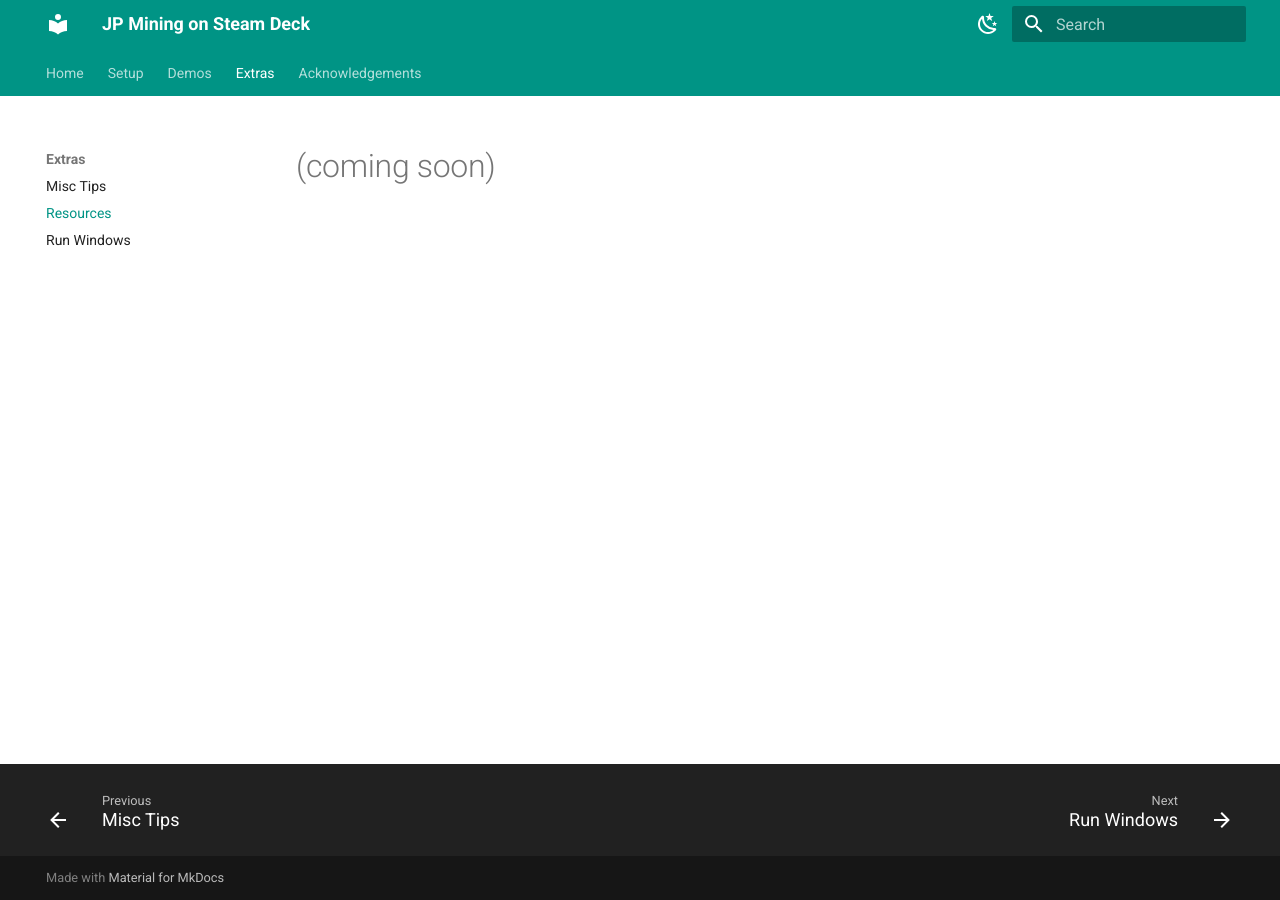
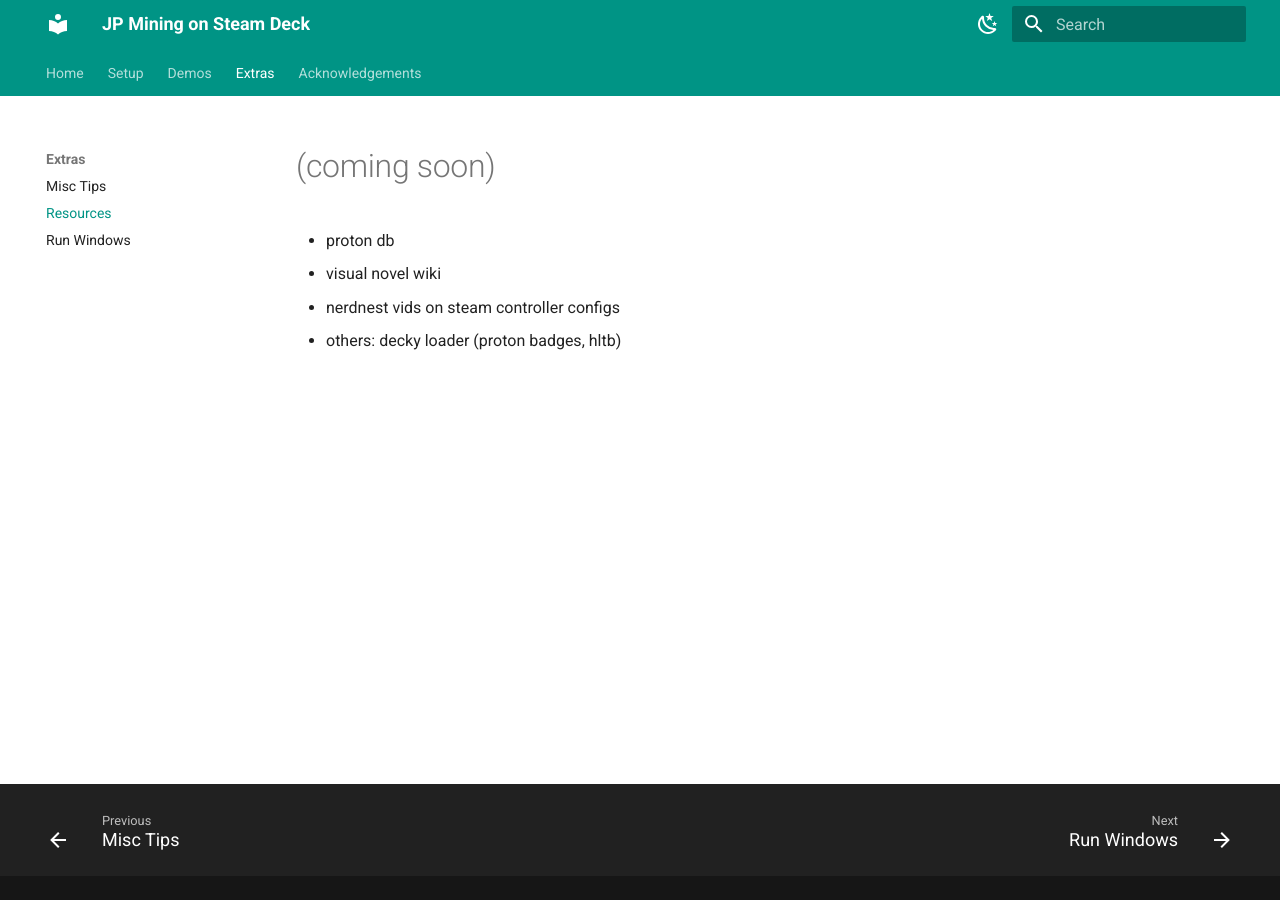
Before and after one commit to aka-baka/deck-mining, an MkDocs documentation site: the page built from docs/resources.md, in a window 1280 px wide. Built offline with MkDocs 1.6.1 and Material for MkDocs 9.7.7, drawn with Linux system fonts in a browser that asks for light colours.

Commit message:
minor typo fixes

```diff
--- a/docs/resources.md
+++ b/docs/resources.md
@@ -1 +1,6 @@
 # (coming soon)
+
+- proton db
+- visual novel wiki
+- nerdnest vids on steam controller configs
+- others: decky loader (proton badges, hltb)
--- a/mkdocs.yml
+++ b/mkdocs.yml
@@ -10,7 +10,7 @@ nav:
     - Tools: 'setupTools.md'
     - Getting Things Ready Before Playing: 'beforePlaying.md'
     - Hooking Steam Games: 'hookSteamGames.md'
-    - Hooking Lutris or Other proton Launcher Games: 'hookLutrisGames.md'
+    - Hooking Lutris or Other Proton Launcher Games: 'hookLutrisGames.md'
     - Hooking Linux Games or Emulators: 'hookEmuDeck.md'
     - Using OCR: 'OCR.md'
     - Mining to Anki: 'mining.md'
@@ -85,3 +85,6 @@ plugins:
       lang:
         - en
         - ja
+
+extra:
+  generator: false
```
Also changed, not shown: docs/OCR.md (+1 -0 lines), docs/index.md (+2 -2 lines).
